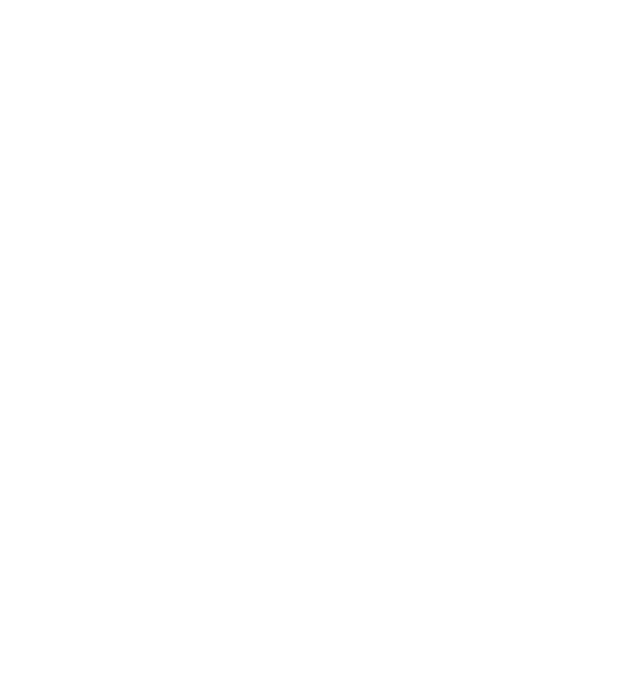
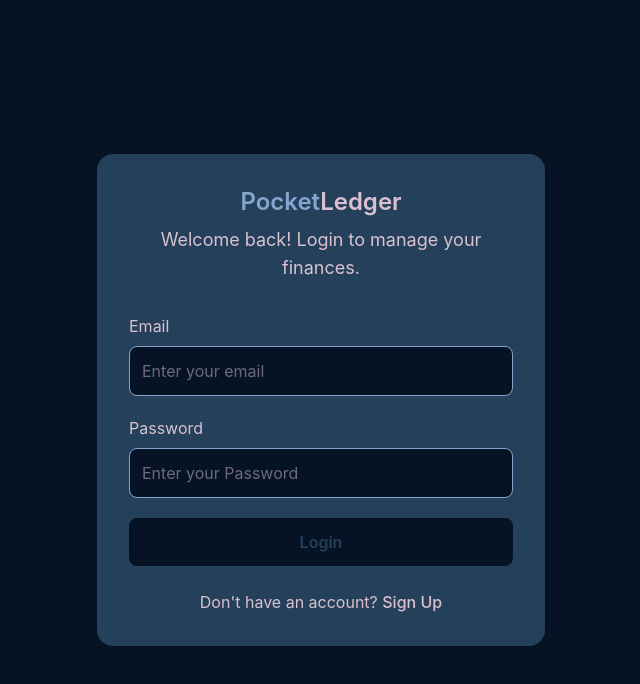
Before and after one commit to priya-0110/PocketLedger, a React (Vite) app in the folder client/: page /login in a window 1280 px wide. Before the commit this address had no page. Shown: the top 684 px of the page, without its empty margins (319-959 px from the left). Built offline with nearby package versions, Linux system fonts and the light colour scheme.

Commit message:
Dashboard UI fix

```diff
--- a/client/src/App.jsx
+++ b/client/src/App.jsx
@@ -8,6 +8,7 @@
 import Accounts from './pages/Accounts'
 import Reports from './pages/Reports'
 import Settings from './pages/Settings'
+import Login from './pages/Login'
 function App() {
 
   return (
@@ -48,6 +49,7 @@
                     element={<Settings/>}
                 />
         </Route>
+        <Route path='/login' element={<Login/>}/>
 
       </Routes>
 
--- a/client/src/components/BudgetsOverview.jsx
+++ b/client/src/components/BudgetsOverview.jsx
@@ -19,20 +19,80 @@
         budget: 2000,
         spent: 1200,
     },
+    {
+    category: "Bills",
+    budget: 3500,
+    spent: 2400,
+},
 ];
-function BudgetsOverview(){
-    return(
-        <div className="bg-primary-hover rounded-2xl p-5 w-1/2">
-             <div className="flex items-center justify-between">
-            <h1 className="text-xl font-semibold text-text">Budget Overview</h1>
-             <button className="text-sm text-accent">
+
+const findingPercentage = (budget, spent) => {
+    if (budget === 0) {
+        return 0;
+    }
+
+    const percent = (spent / budget) * 100;
+    return percent;
+};
+
+function BudgetsOverview() {
+    return (
+        <div className="bg-primary-hover mt-5 rounded-2xl p-5">
+
+            {/* Header */}
+            <div className="flex items-center justify-between">
+                <h1 className="text-xl font-semibold text-text">
+                    Budget Overview
+                </h1>
+
+                <button className="text-sm text-accent">
                     View All
                 </button>
-                </div>
-                <div className="mt-5">
+            </div>
 
-                </div>
+            {/* Budget List */}
+            <div className="mt-5 flex flex-col gap-5">
+
+                {budgetData.map((data) => {
+
+                    const percentage = findingPercentage(
+                        data.budget,
+                        data.spent
+                    );
+
+                    return (
+                        <div key={data.category}>
+
+                            {/* Category and Amount */}
+                            <div className="flex items-center justify-between">
+                                <p className="text-text">
+                                    {data.category}
+                                </p>
+
+                                <p className="text-muted">
+                                    ₹{data.spent.toLocaleString("en-IN")}
+                                    {" / "}
+                                    ₹{data.budget.toLocaleString("en-IN")}
+                                </p>
+                            </div>
+
+                            {/* Progress Bar */}
+                            <div className="mt-2 h-2 w-full overflow-hidden rounded-full bg-text">
+                                <div
+                                    className="h-full rounded-full bg-primary"
+                                    style={{
+                                        width: `${Math.min(percentage, 100)}%`,
+                                    }}
+                                ></div>
+                            </div>
+
+                        </div>
+                    );
+                })}
+
+            </div>
         </div>
-    )
+    );
 }
+
 export default BudgetsOverview;
--- a/client/src/components/Navbar.jsx
+++ b/client/src/components/Navbar.jsx
@@ -1,18 +1,18 @@
 import {Bell,Search,UserRound} from "lucide-react"
-
+import { NavLink } from "react-router";
 function Navbar(){
 
     return(
-        <header className="bg-background h-18 border-border flex items-center justify-between">
+        <header className="bg-background h-18 border-border flex items-center justify-between font-display">
             <div className="flex items-center gap-2.5 p-6 w-75">
                 <img src="./PocketLedger.png" className = "h-12 w-12" alt="logo" />
                 <span className="text-lg font-semibold text-primary">Pocket<span className="text-text">Ledger</span></span>
             </div>
 
-            <div className="text-text flex gap-3 p-3">
+            <div className="text-text font-display flex gap-3 p-3">
                 <Bell  />
                 <Search />
-                <UserRound />
+                <NavLink to="/login"><UserRound /></NavLink>
             </div>
         </header>
     )
--- a/client/src/components/SpendingOverview.jsx
+++ b/client/src/components/SpendingOverview.jsx
@@ -42,7 +42,7 @@
 function SpendingOverview(){
 
     return(
-        <div className="w-1/2 p-3 bg-primary-hover rounded-2xl mt-6">
+        <div className="p-3 bg-primary-hover rounded-2xl mt-6">
             <h1 className="text-xl font-semibold p-3">Spending Overview</h1>
             <div className="grid grid-cols-2 items-center gap-5">
                 <div className="h-72 ">
--- a/client/src/pages/Dashboard.jsx
+++ b/client/src/pages/Dashboard.jsx
@@ -14,7 +14,7 @@
                   <SummaryCard title="Expenses" amount="₹19,600" icon={<BanknoteArrowDown/>}/>
                    <SummaryCard title="Savings" amount="₹25,400" icon={<HandCoins/>}/>
             </div>
-            <div>
+            <div className="grid grid-cols-2 gap-5">
                 <div>
                 <SpendingOverview/>
             </div>
--- /dev/null
+++ b/client/src/pages/Login.jsx
@@ -0,0 +1,49 @@
+import { Link } from "react-router";
+function Login(){
+    return(
+        <div className="min-h-screen bg-background flex items-center font-display justify-center px-4">
+             <div className="w-full max-w-md bg-primary-hover rounded-2xl p-8">
+                <div className="text-center mb-8">
+                    <span className="text-2xl font-semibold text-primary">Pocket<span className="text-text">Ledger</span></span>
+                    <p className="text-text text-lg mt-2">
+                        Welcome back! Login to manage your finances.
+                    </p>
+                </div>
+                <form className="flex flex-col gap-5">
+                    <div>
+                        <label className="block text-text mb-2">Email</label>
+                        <input
+                            type="email"
+                            placeholder="Enter your email"
+                            className="w-full rounded-lg bg-background border border-primary p-3 text-text outline-none focus:border-accent"
+                        />
+                    </div>
+                    <div>
+                        <label className="block text-text mb-2">Password</label>
+                        <input
+                            type="password"
+                            placeholder="Enter your Password"
+                            className="w-full rounded-lg bg-background border border-primary p-3 text-text outline-none focus:border-accent"
+                        />
+                    </div>
+                    <button
+                        type="submit"
+                        className="w-full rounded-lg bg-background text-center py-3 font-semibold text-primary-hover"
+                    >
+                        Login
+                    </button>
+                </form>
+                <p className="text-center text-text mt-6">
+                    Don't have an account?{" "}
+                    <Link
+                        to="/signup"
+                        className="text-accent font-medium"
+                    >
+                        Sign Up
+                    </Link>
+                </p>
+             </div>
+        </div>
+    )
+}
+export default Login;
```
